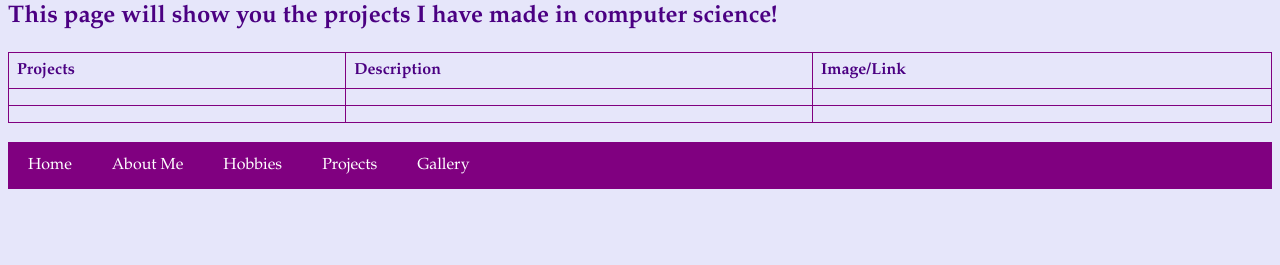
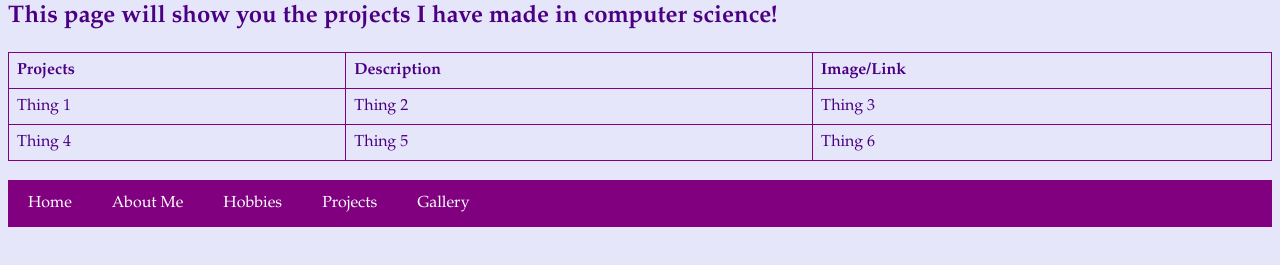
Before and after one commit to Kristom123/CompSciPortfolio, a plain HTML site: page projects.html in a window 1280 px wide. Shown: the part 133-398 px from the top of the page. Drawn offline with Linux system fonts and the light colour scheme.

Commit message:
Update projects.html

```diff
--- a/projects.html
+++ b/projects.html
@@ -32,14 +32,14 @@ html>
     <th>Image/Link</th>
   </tr>
   <tr>
-    <td></td>
-    <td></td>
-    <td></td>
+    <td>Thing 1</td>
+    <td>Thing 2</td>
+    <td>Thing 3</td>
   </tr>
   <tr>
-    <td></td>
-    <td></td>
-    <td></td>
+    <td>Thing 4</td>
+    <td>Thing 5</td>
+    <td>Thing 6</td>
   </tr>
 </table>
     <br>
```
